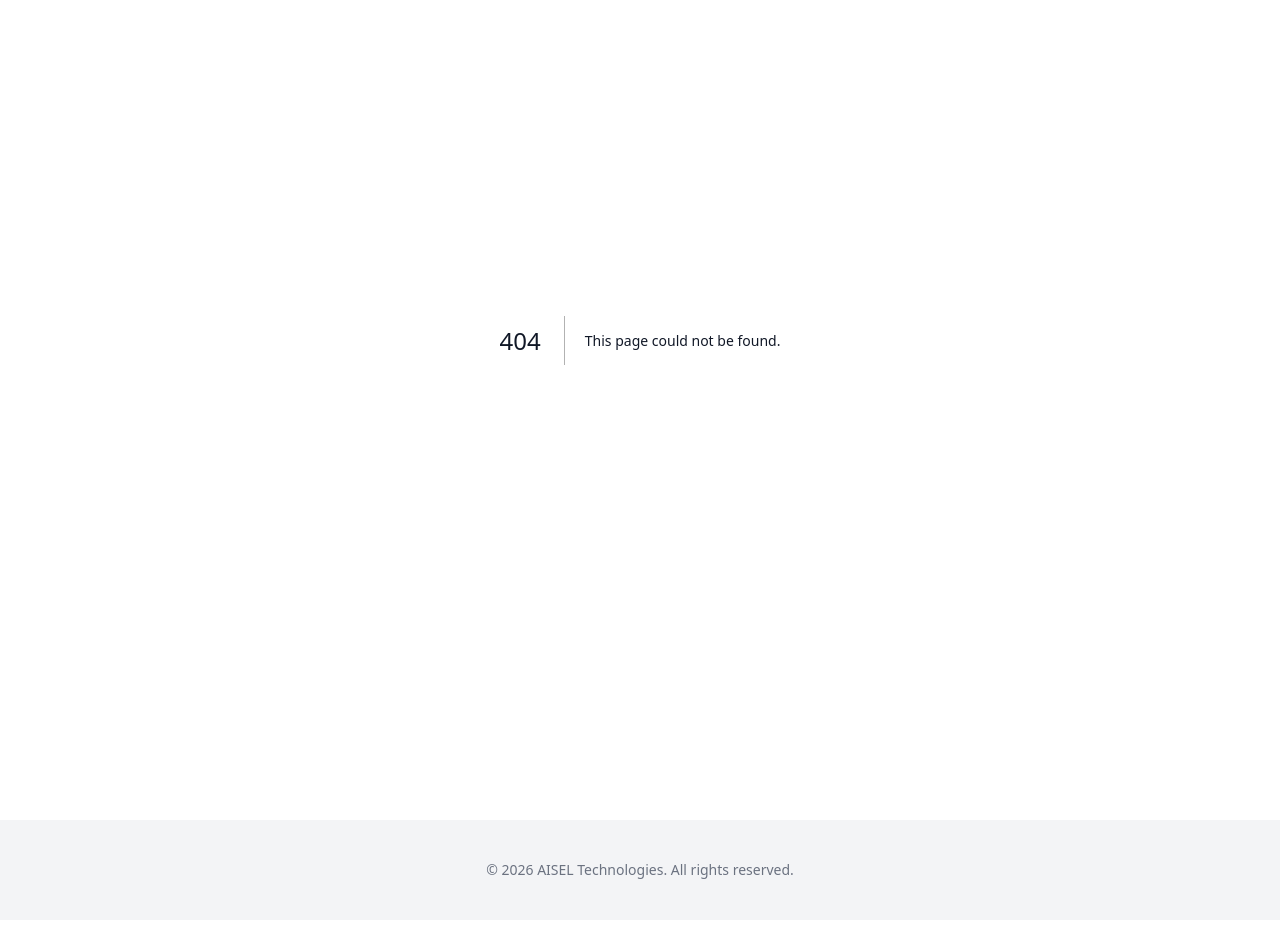
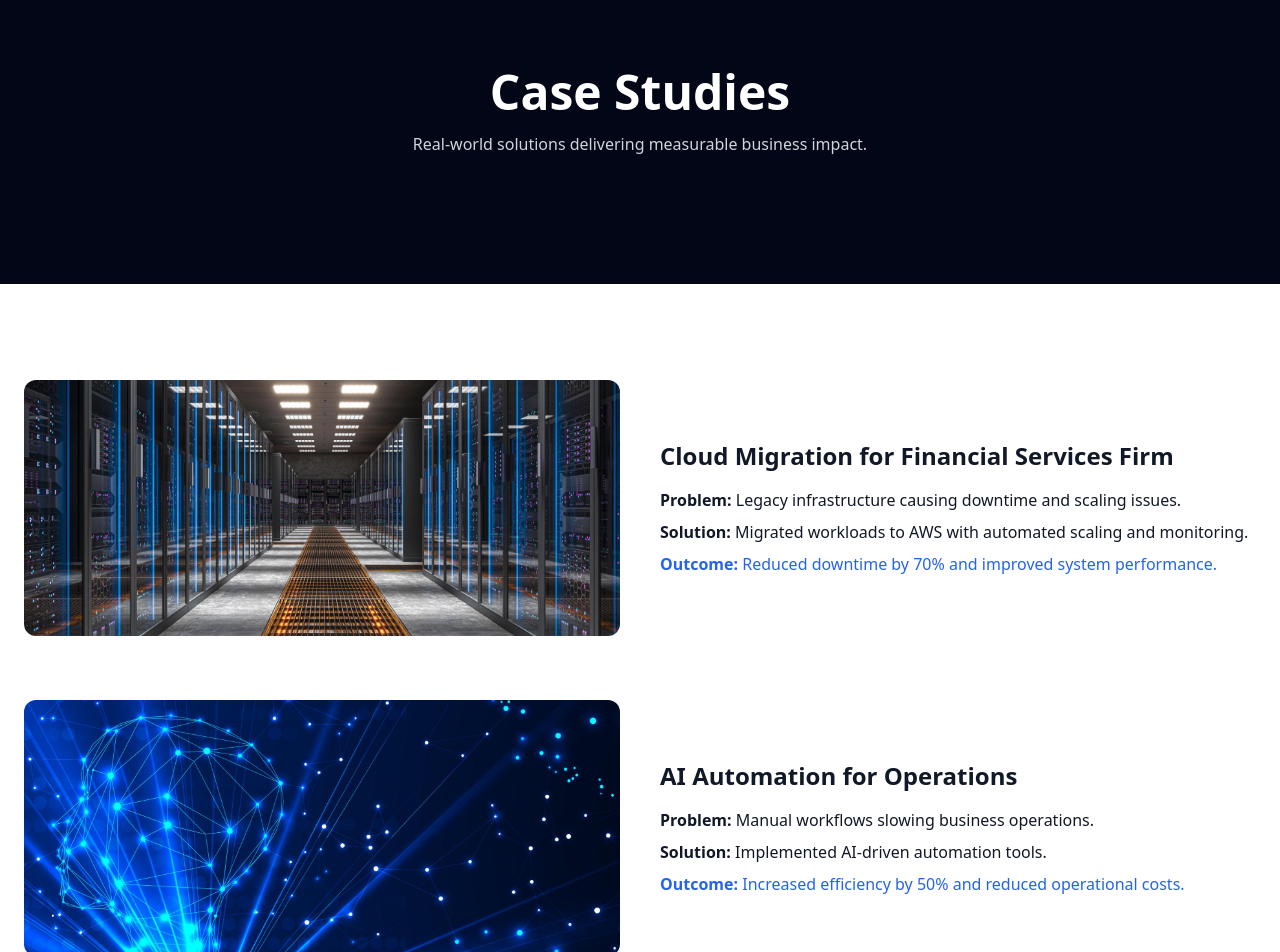
Before and after one commit to ssanfamo/aisel-platform, a Next.js app in the folder apps/web/: page /case-studies in a window 1280 px wide. Before the commit this address had no page. Shown: the part 140-1092 px from the top of the page. Before the commit the page ends 1060 px from the top, so only its background shows below. Built offline with nearby package versions, Linux system fonts and the light colour scheme.

Commit message:
Add case studies page

```diff
--- /dev/null
+++ b/apps/web/app/case-studies/page.js
@@ -0,0 +1,110 @@
+"use client";
+
+import FadeIn from "../../components/FadeIn";
+
+export default function CaseStudies() {
+  const cases = [
+    {
+      title: "Cloud Migration for Financial Services Firm",
+      problem: "Legacy infrastructure causing downtime and scaling issues.",
+      solution: "Migrated workloads to AWS with automated scaling and monitoring.",
+      outcome: "Reduced downtime by 70% and improved system performance.",
+      image: "/images/cloud.jpg",
+    },
+    {
+      title: "AI Automation for Operations",
+      problem: "Manual workflows slowing business operations.",
+      solution: "Implemented AI-driven automation tools.",
+      outcome: "Increased efficiency by 50% and reduced operational costs.",
+      image: "/images/ai.jpg",
+    },
+    {
+      title: "DevOps Transformation",
+      problem: "Slow deployment cycles and high failure rates.",
+      solution: "Introduced CI/CD pipelines and infrastructure automation.",
+      outcome: "Deployment speed improved by 3x with fewer errors.",
+      image: "/images/devops.jpg",
+    },
+  ];
+
+  return (
+    <main className="bg-white text-gray-900">
+
+      {/* HERO */}
+      <section className="bg-slate-950 text-white py-32 px-6 text-center">
+        <FadeIn>
+          <h1 className="text-5xl font-semibold mb-4">
+            Case Studies
+          </h1>
+          <p className="text-gray-300 max-w-xl mx-auto">
+            Real-world solutions delivering measurable business impact.
+          </p>
+        </FadeIn>
+      </section>
+
+      {/* CASE STUDIES */}
+      <section className="py-24 px-6">
+        <div className="max-w-7xl mx-auto space-y-16">
+
+          {cases.map((c, i) => (
+            <FadeIn key={i}>
+              <div className="grid md:grid-cols-2 gap-10 items-center">
+
+                {/* IMAGE */}
+                <div className="rounded-xl overflow-hidden">
+                  <img
+                    src={c.image}
+                    alt={c.title}
+                    className="w-full h-64 object-cover"
+                  />
+                </div>
+
+                {/* CONTENT */}
+                <div>
+                  <h2 className="text-2xl font-semibold mb-4">
+                    {c.title}
+                  </h2>
+
+                  <p className="mb-2">
+                    <strong>Problem:</strong> {c.problem}
+                  </p>
+
+                  <p className="mb-2">
+                    <strong>Solution:</strong> {c.solution}
+                  </p>
+
+                  <p className="text-blue-600 font-medium">
+                    <strong>Outcome:</strong> {c.outcome}
+                  </p>
+                </div>
+
+              </div>
+            </FadeIn>
+          ))}
+
+        </div>
+      </section>
+
+      {/* CTA */}
+      <section className="bg-gray-50 py-20 text-center">
+        <FadeIn>
+          <h2 className="text-3xl font-semibold mb-4">
+            Want Similar Results?
+          </h2>
+
+          <p className="text-gray-600 mb-6">
+            Let’s discuss how we can deliver value for your business.
+          </p>
+
+          <a
+            href="/contact"
+            className="bg-blue-600 text-white px-6 py-3 rounded-md"
+          >
+            Get in Touch
+          </a>
+        </FadeIn>
+      </section>
+
+    </main>
+  );
+}
--- a/apps/web/components/Navbar.tsx
+++ b/apps/web/components/Navbar.tsx
@@ -25,6 +25,7 @@ export default function Navbar() {
           <Link href="/services" className={linkClass("/services")}>Services</Link>
           <Link href="/about" className={linkClass("/about")}>About</Link>
           <Link href="/contact" className={linkClass("/contact")}>Contact</Link>
+          <Link href="/case-studies">Case Studies</Link>
         </nav>
 
         {/* Mobile Button */}
```
